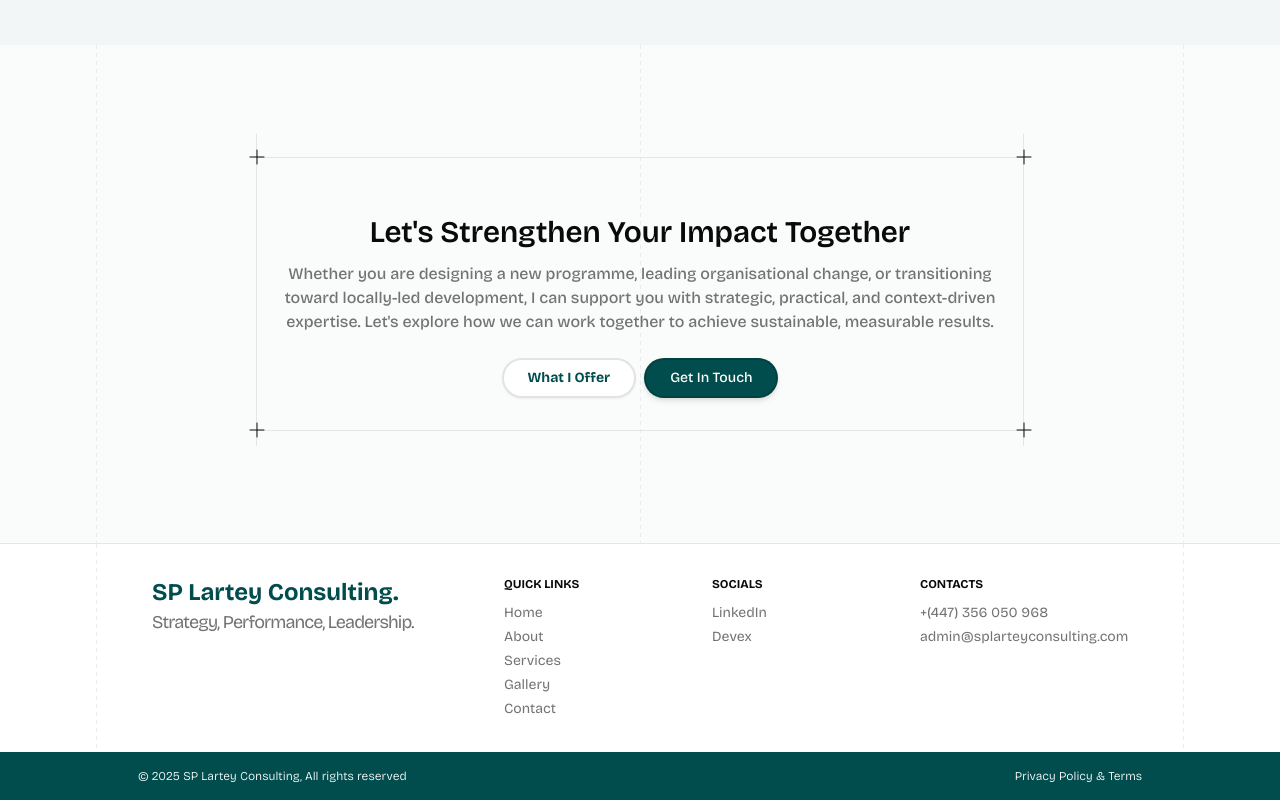
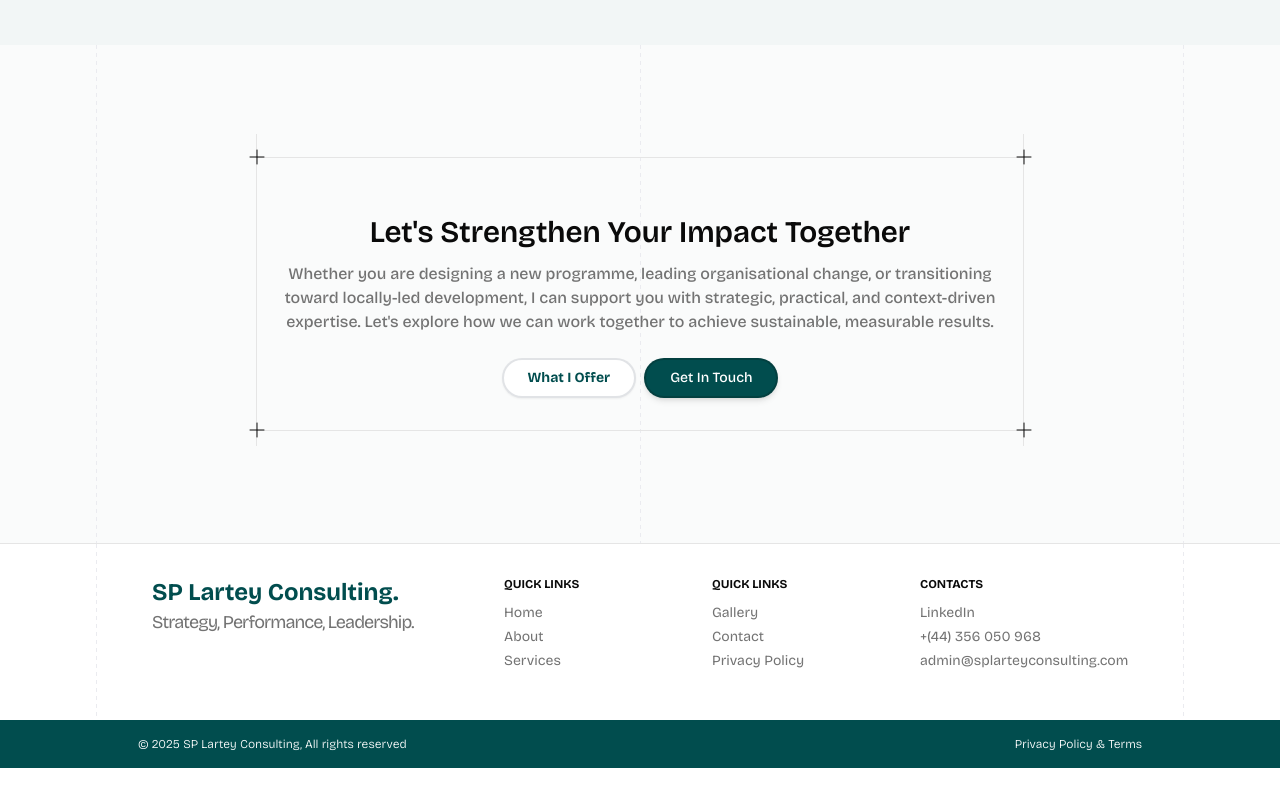
Before and after one commit to splartey/splartey-consulting, a Next.js app: page /about in a window 1280 px wide. Shown: the part 2276-3076 px from the top of the page. After the commit the page ends 3044 px from the top, so only its background shows below. Built offline with nearby package versions, Linux system fonts and the light colour scheme; no server answers.

Commit message:
feat: Update footer links

```diff
--- a/components/Footer.tsx
+++ b/components/Footer.tsx
@@ -9,7 +9,7 @@ export default function Footer() {
     return (
         <footer className="relative border-t">
             <StripeBgGuides columnCount={2} contained={true} />
-            <div className="mx-auto max-w-5xl">
+            <div className="mx-auto max-w-5xl md:pb-4">
                 <div className="relative flex flex-col justify-between gap-8 py-6 md:py-8 px-6 lg:flex-row">
 
                     <div className="w-full max-w-xs space-y-4">
@@ -25,9 +25,9 @@ export default function Footer() {
                     </div>
 
                     <div className="grid grid-cols-2 md:grid-cols-3">
-                        {footerLinks.map(({ title, links }) => (
+                        {footerLinks.map(({ title, links }, index) => (
                             <LinksGroup
-                                key={title}
+                                key={index}
                                 title={title}
                                 links={links.map((link) => ({
                                     title: link.label,
--- a/components/LinksGroup.tsx
+++ b/components/LinksGroup.tsx
@@ -17,13 +17,14 @@ export default function LinksGroup({ title, links }: LinksGroupProps) {
                     <li key={title}>
                         <Link
                             href={href}
-                            className="text-muted-foreground text-sm hover:text-foreground"
+                            className="text-muted-foreground text-sm hover:text-foreground transition-colors duration-200"
                         >
                             {title}
                         </Link>
                     </li>
                 ))}
             </ul>
+
         </div>
     );
 }
--- a/constants/index.ts
+++ b/constants/index.ts
@@ -204,7 +204,7 @@ export const CTAData: CTADefault = {
     },
     ctaSecondaryBtn: {
         label: "What I Offer",
-        href: "/services"
+        href: "/what-i-offer"
     }
 }
 
@@ -222,21 +222,22 @@ export const footerLinks: FooterSection[] = [
             { label: "Home", href: "/" },
             { label: "About", href: "/about" },
             { label: "Services", href: "/what-i-offer" },
-            { label: "Gallery", href: "/action-gallery" },
-            { label: "Contact", href: "/contact" },
+
         ],
     },
     {
-        title: "Socials",
+        title: "Quick Links",
         links: [
-            { label: "LinkedIn", href: "https://www.linkedin.com/in/seth-lartey" },
-            { label: "Devex", href: "https://www.devex.com/seth-lartey" },
+            { label: "Gallery", href: "/action-gallery" },
+            { label: "Contact", href: "/contact" },
+            { label: "Privacy Policy", href: "/privacy-policy" },
         ],
     },
     {
         title: "Contacts",
         links: [
-            { label: "+(447) 356 050 968", href: "tel:+447356050968" },
+            { label: "LinkedIn", href: "https://www.linkedin.com/in/seth-lartey" },
+            { label: "+(44) 356 050 968", href: "tel:+44356050968" },
             { label: "admin@splarteyconsulting.com", href: "mailto:admin@splarteyconsulting.com" },
         ],
     }
```
